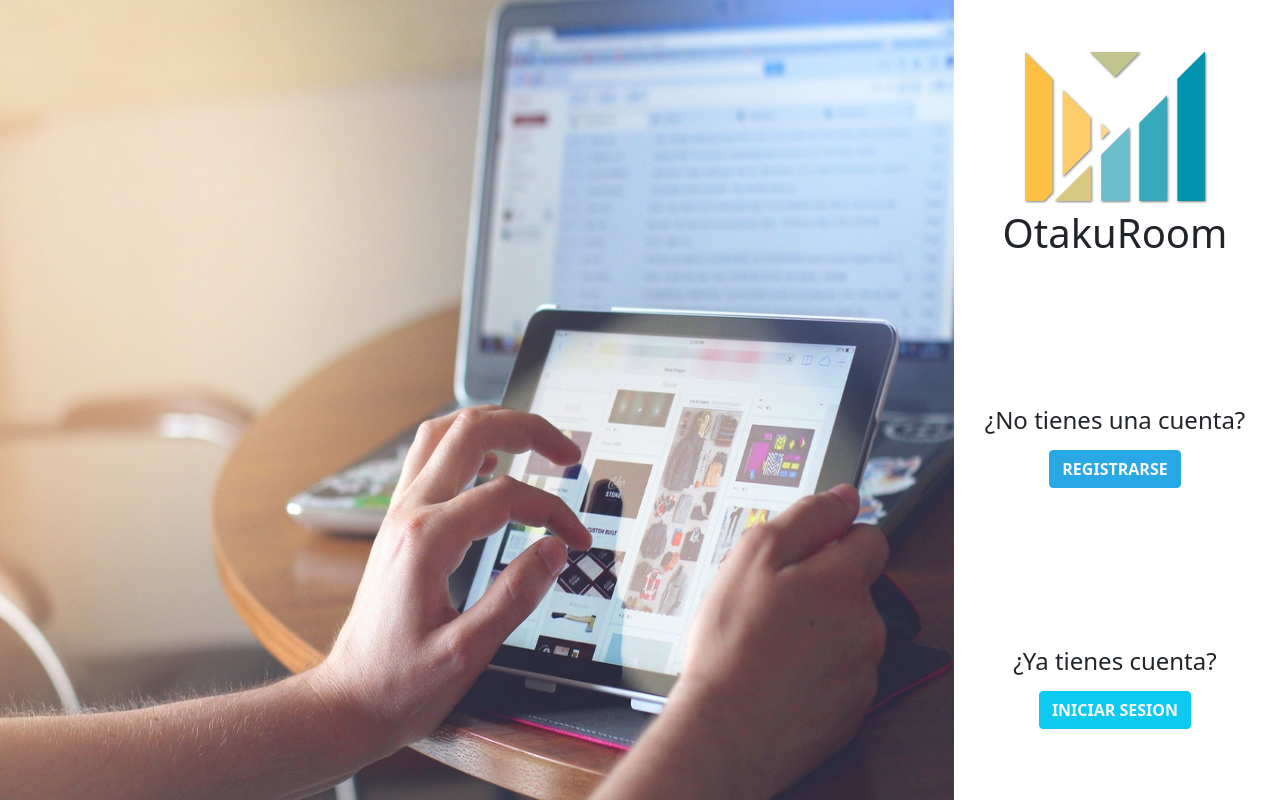
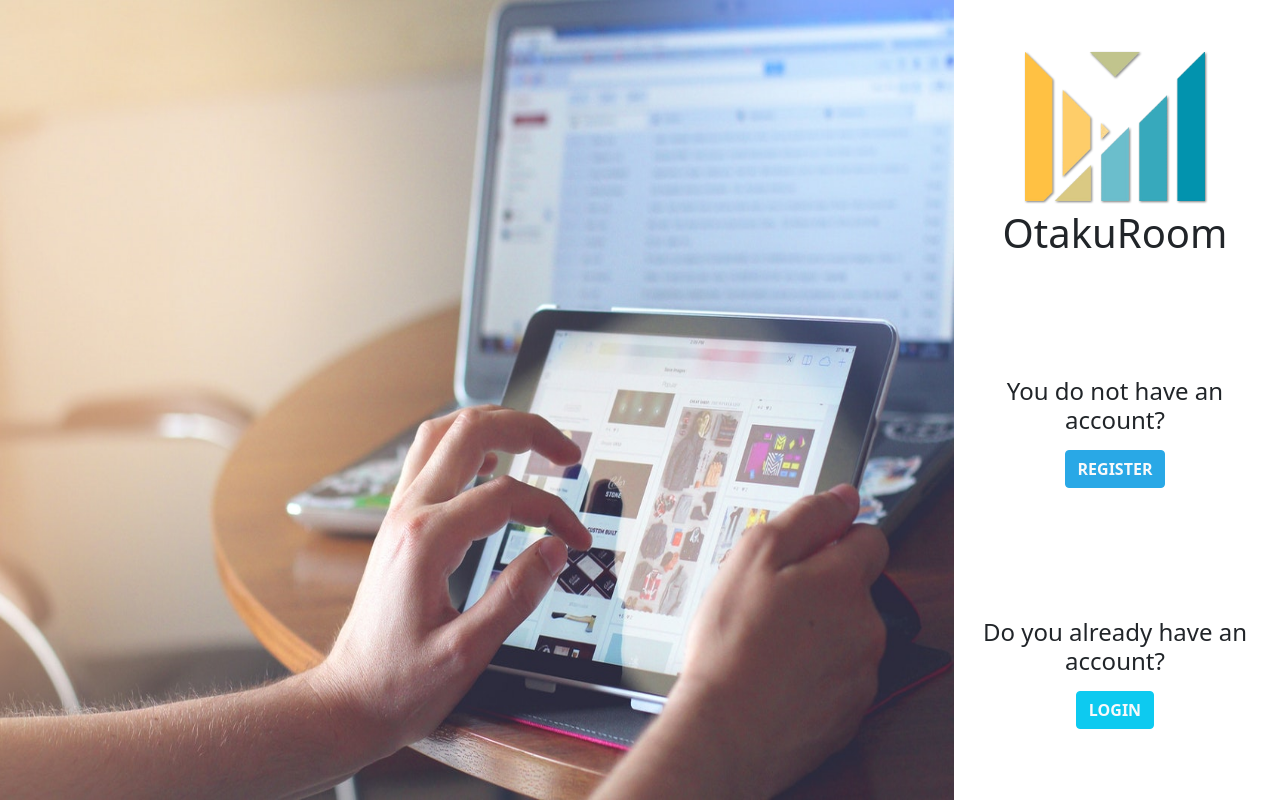
Before and after one commit to tecnicolopeza/mi_red_social, a Symfony app: template templates/user/index.html.twig in a window 1280 px wide. Run offline with Twig, Linux system fonts and the light colour scheme; the template is opened without the code that fills it, so the values that code supplies are empty; some libraries are stand-ins or nearby versions.

Commit message:
INDEX EN INGLES

```diff
--- a/templates/publications/home.html.twig
+++ b/templates/publications/home.html.twig
@@ -205,7 +205,7 @@
                             </div>
                 </div>
             </div>
-            <div class="card border-secondary mb-3">
+            <div class="card border-secondary mb-1">
                 <div class="card-body text-primary">
                     <h5 class="card-title">Create {{title}}</h5>
                     {{ form_start(form) }}
--- a/templates/user/index.html.twig
+++ b/templates/user/index.html.twig
@@ -15,12 +15,12 @@
         <h1 class="text-center m-2">OtakuRoom</h1>
       </div>
       <div class="mx-auto p-1 d-flex flex-column text-center">
-        <h4>¿No tienes una cuenta?</h4>
-        <a class="btn text-decoration-none" href="{{ path('register') }}"><button type="button" class="btn btn-warning text-light fw-bolder">REGISTRARSE</button></a>
+        <h4>You do not have an account?</h4>
+        <a class="btn text-decoration-none" href="{{ path('register') }}"><button type="button" class="btn btn-warning text-light fw-bolder">REGISTER</button></a>
       </div>
       <div class="mx-auto p-3 d-flex flex-column">
-        <h4 class="text-center">¿Ya tienes cuenta?</h4>
-        <a class="btn text-decoration-none" href="{{ path('login') }}"><button type="button" class="btn btn-info text-light fw-bolder">INICIAR SESION</button></a>
+        <h4 class="text-center">Do you already have an account?</h4>
+        <a class="btn text-decoration-none" href="{{ path('login') }}"><button type="button" class="btn btn-info text-light fw-bolder">LOGIN</button></a>
       </div>
     </div>
   </div>
```
